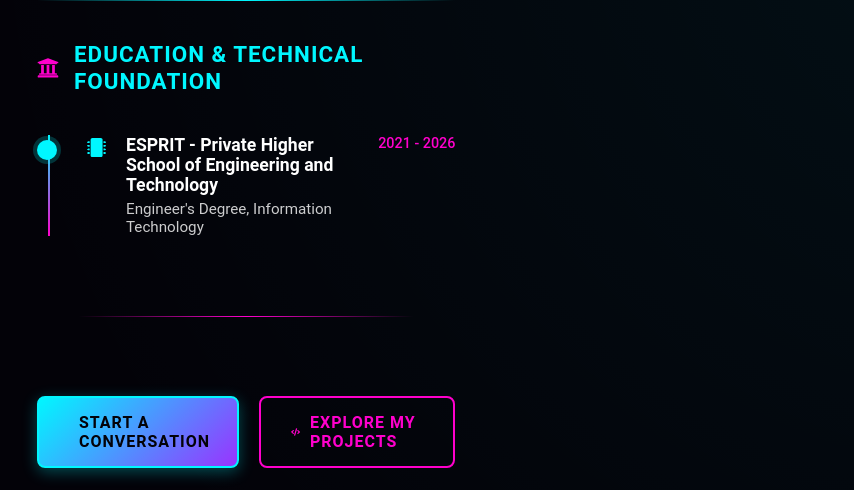
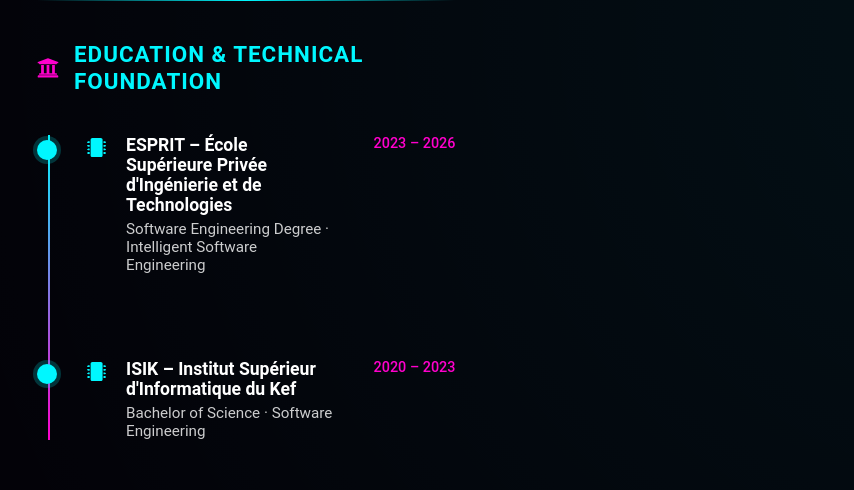
Before and after one commit to ChaiebDhia/DhiaShayeb-Portfolio, a React (Create React App) app: page / in a window 1280 px wide. Shown: the part 3020-3510 px from the top of the page, without its empty margins (3-857 px from the left). Built offline with nearby package versions, Linux system fonts and the light colour scheme; no server answers.

Commit message:
Update AboutSection.jsx

```diff
--- a/src/components/sections/AboutSection.jsx
+++ b/src/components/sections/AboutSection.jsx
@@ -87,24 +87,33 @@
                 </h3>
 
                 <div className="education-timeline">
-                  {/* ESPRIT */}
                   <div className="education-item">
                     <div className="education-header">
                       <div className="education-icon">
                         <FaMicrochip />
                       </div>
                       <div className="education-title">
-                        <span className="institution">ESPRIT - Private Higher School of Engineering and Technology</span>
-                        <span className="degree">Engineer's Degree, Information Technology</span>
+                        <span className="institution">ESPRIT – École Supérieure Privée d'Ingénierie et de Technologies</span>
+                        <span className="degree">Software Engineering Degree · Intelligent Software Engineering</span>
                       </div>
-                      <div className="education-period">2021 - 2026</div>
+                      <div className="education-period">2023 – 2026</div>
                     </div>
-                    <div className="education-details">
+                  </div>
 
+                  <div className="education-item">
+                    <div className="education-header">
+                      <div className="education-icon">
+                        <FaMicrochip />
+                      </div>
+                      <div className="education-title">
+                        <span className="institution">ISIK – Institut Supérieur d'Informatique du Kef</span>
+                        <span className="degree">Bachelor of Science · Software Engineering</span>
+                      </div>
+                      <div className="education-period">2020 – 2023</div>
                     </div>
-                  </div> {/* ✅ closes education-item */}
-                </div> {/* ✅ closes education-timeline */}
-              </div> {/* ✅ closes bio-section education-section */}
+                  </div>
+                </div>
+              </div>
 
               {/* CTA Buttons */}
               <div className="cta-section">
```
